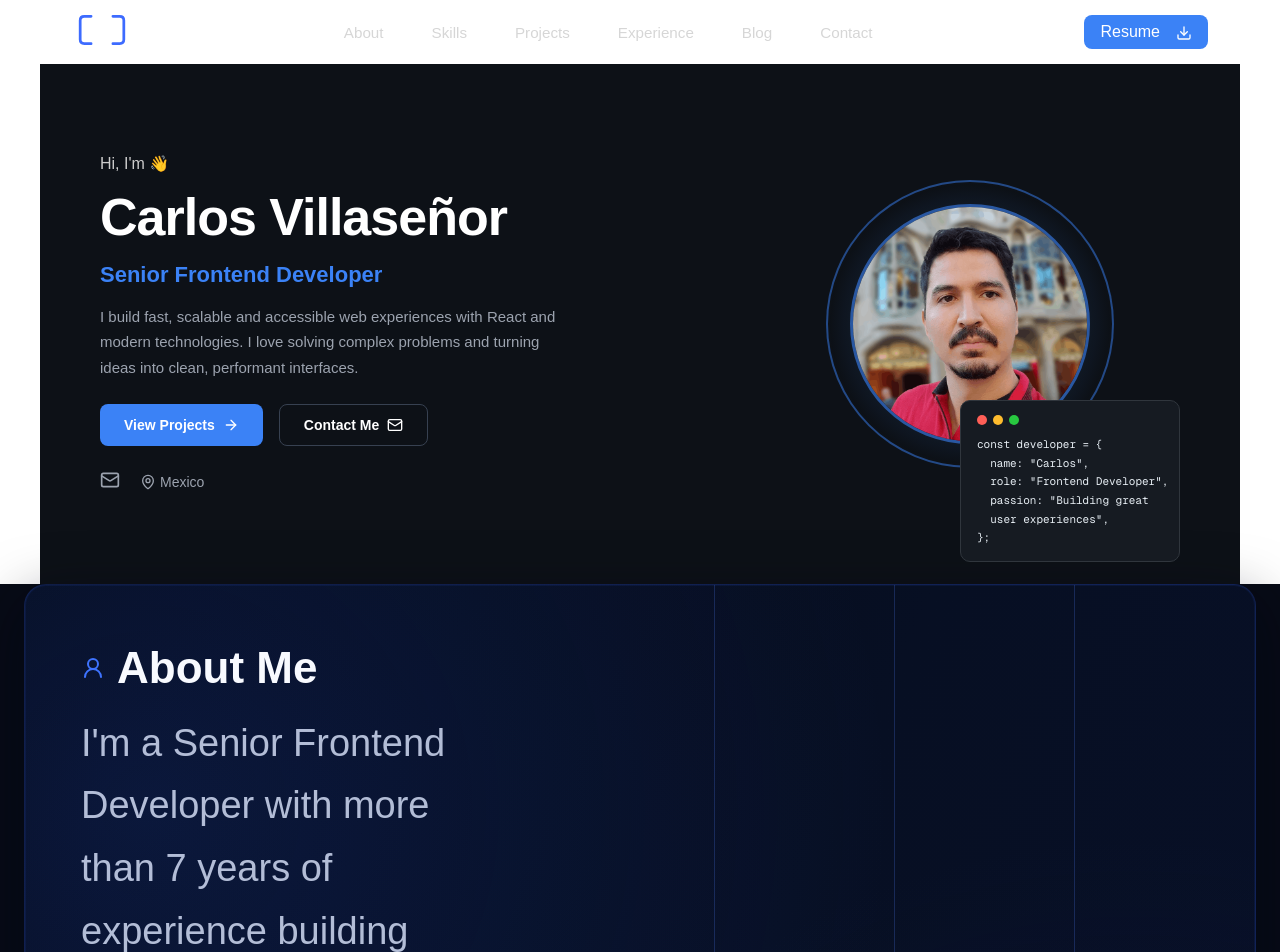
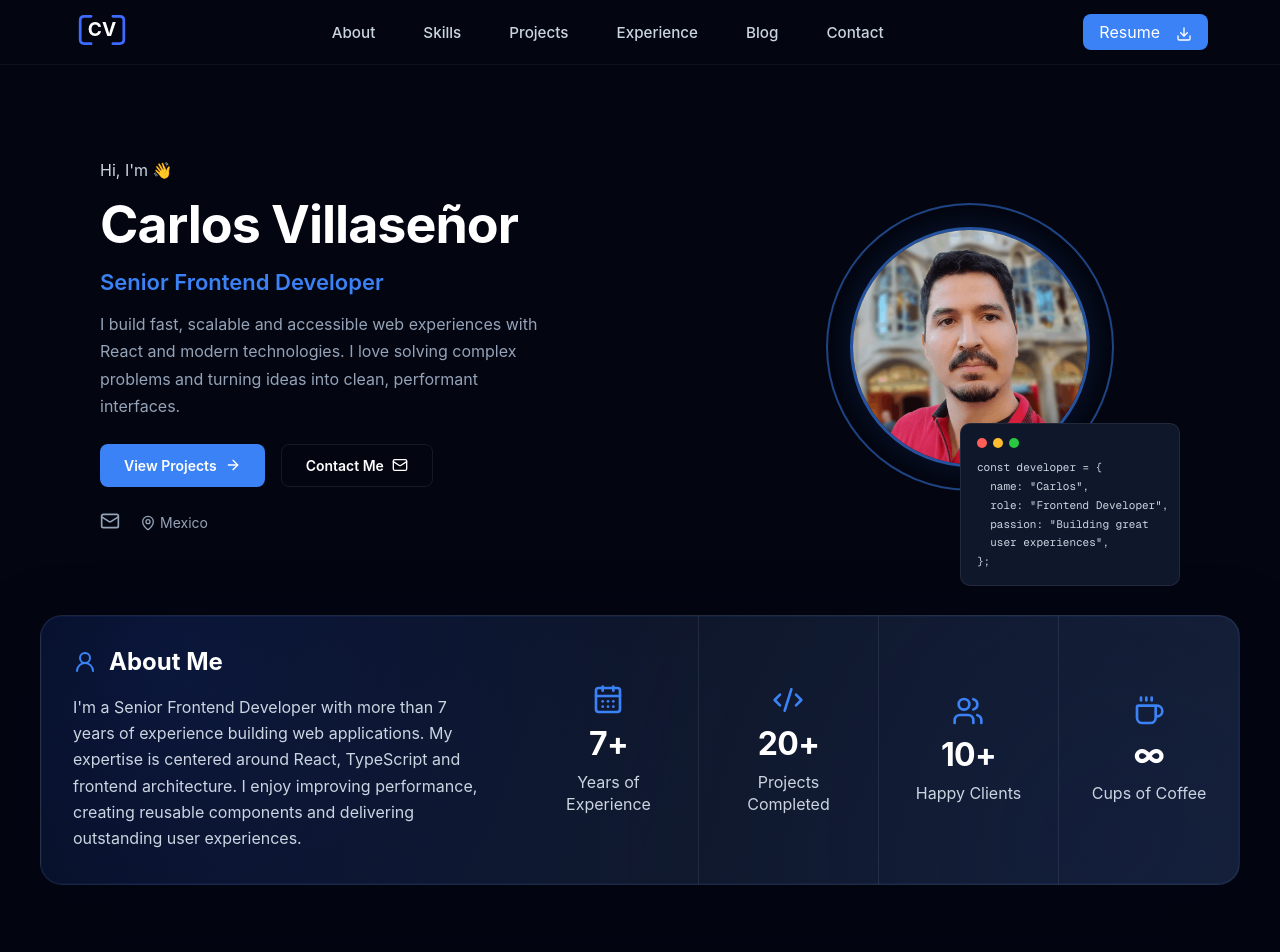
Before and after one commit to CarlosVillasenor/personal-landing-page-draft, a Next.js app: page / in a window 1280 px wide. Shown: the top 952 px of the page. Built offline with nearby package versions, Linux system fonts and the light colour scheme.

Commit message:
feat: add css variables and modify responsive styles

```diff
--- a/src/app/globals.css
+++ b/src/app/globals.css
@@ -1,17 +1,57 @@
+
 :root {
-  --background: #ffffff;
-  --foreground: #171717;
-}
+  /* ===== Colors ===== */
 
-@media (prefers-color-scheme: dark) {
-  :root {
-    --background: #0a0a0a;
-    --foreground: #ededed;
-  }
+  --color-background: #030611;
+  --color-surface: #0f172a;
+  --color-surface-light: #162033;
+
+  --color-primary: #3b82f6;
+  --color-primary-light: #60a5fa;
+  --color-primary-dark: #2563eb;
+
+  --color-text: #ffffff;
+  --color-text-secondary: #cbd5e1;
+  --color-text-muted: #94a3b8;
+
+  --color-border: rgba(255, 255, 255, 0.08);
+  --color-divider: rgba(255, 255, 255, 0.05);
+
+  --color-success: #22c55e;
+  --color-warning: #f59e0b;
+  --color-error: #ef4444;
+
+  /* ===== Layout ===== */
+
+  --container-width: 1200px;
+  --header-height: 80px;
+
+    /* ===== Typography ===== */
+
+  --font-family: "Inter", sans-serif;
+
+  --font-size-xs: .75rem;
+  --font-size-sm: .875rem;
+  --font-size-md: 1rem;
+  --font-size-lg: 1.125rem;
+  --font-size-xl: 1.5rem;
+  --font-size-2xl: 2rem;
+  --font-size-3xl: 3rem;
+  --font-size-4xl: 4rem;
+  --font-size-5xl: 5rem;
+
+  --font-weight-regular: 400;
+  --font-weight-medium: 500;
+  --font-weight-semibold: 600;
+  --font-weight-bold: 700;
+
+  --line-height-body: 1.6;
+  --line-height-heading: 1.2;
 }
 
 html {
   height: 100%;
+  font-size: 16px;
 }
 
 html,
@@ -24,9 +64,10 @@ body {
   min-height: 100%;
   display: flex;
   flex-direction: column;
-  color: var(--foreground);
-  background: var(--background);
-  font-family: Arial, Helvetica, sans-serif;
+  padding-top: var(--header-height);
+  color: var(--color-text);
+  background: var(--color-background);
+  font-family: var(--font-family);
   -webkit-font-smoothing: antialiased;
   -moz-osx-font-smoothing: grayscale;
 }
@@ -42,8 +83,20 @@ a {
   text-decoration: none;
 }
 
+.page {
+  background: var(--color-background);
+  color: var(--color-text);
+}
+
+/* @media (prefers-color-scheme: dark) {
+  :root {
+    --color-background: #030611;
+    --color-text: #ededed;
+  }
+}
+
 @media (prefers-color-scheme: dark) {
   html {
     color-scheme: dark;
   }
-}
+} */
--- a/src/app/page.module.css
+++ b/src/app/page.module.css
@@ -1,45 +0,0 @@
-.page {
-  --background: #fafafa;
-  --foreground: #fff;
-
-  --text-primary: #000;
-  --text-secondary: #666;
-
-  --button-primary-hover: #383838;
-  --button-secondary-hover: #f2f2f2;
-  --button-secondary-border: #ebebeb;
-}
-
-@media (min-width: 37.5625rem) {
-  .main {
-    padding: 7.5rem 3.75rem;
-  }
-
-  .intro {
-    gap: 24px;
-  }
-
-  .intro h1 {
-    font-size: 2.5rem;
-    line-height: 3rem;
-    letter-spacing: -2.4px;
-  }
-}
-
-@media (prefers-color-scheme: dark) {
-  .logo {
-    filter: invert();
-  }
-
-  .page {
-    --background: #000;
-    --foreground: #000;
-
-    --text-primary: #ededed;
-    --text-secondary: #999;
-
-    --button-primary-hover: #ccc;
-    --button-secondary-hover: #1a1a1a;
-    --button-secondary-border: #1a1a1a;
-  }
-}
--- a/src/app/page.tsx
+++ b/src/app/page.tsx
@@ -4,7 +4,7 @@ import About from "@/components/About/About";
 
 export default function Home() {
   return (
-    <div className={styles.page}>
+    <div className="page">
       <Jumbotron />
       <About />
     </div>
--- a/src/components/About/About.module.css
+++ b/src/components/About/About.module.css
@@ -2,19 +2,18 @@
 
 .aboutSection {
   padding: 0 1rem 3.5rem;
-	background: #070b16;
 }
 
 .panel {
   position: relative;
   max-width: 80rem;
   margin: 0 auto;
-	border: 1px solid rgba(59, 101, 255, 0.18);
+  border: 1px solid var(--color-border);
   border-radius: 22px;
   background:
     radial-gradient(circle at 10% 20%, rgba(29, 70, 190, 0.22), transparent 52%),
     radial-gradient(circle at 90% 85%, rgba(14, 30, 80, 0.3), transparent 48%),
-		linear-gradient(115deg, #050913 0%, #070f23 52%, #081028 100%);
+    linear-gradient(115deg, var(--color-background) 0%, var(--color-surface) 52%, var(--color-surface-light) 100%);
   box-shadow:
     inset 0 0 0 1px rgba(41, 86, 222, 0.1),
     0 18px 60px rgba(1, 6, 19, 0.55);
@@ -30,27 +29,27 @@
   align-items: center;
   gap: 12px;
   margin-bottom: 1.125rem;
-	font-size: 2.125rem;
+  font-size: 1.5rem;
   font-weight: 700;
-	color: #f8faff;
+  color: var(--color-text);
   line-height: 1.15;
 }
 
 .title :global(svg) {
-	color: #3e73ff;
+  color: var(--color-primary);
 }
 
 .description {
   max-width: 38.75rem;
-	font-size: 1.375rem;
+  font-size: var(--font-size-md);
   line-height: 1.65;
-	color: rgba(221, 231, 255, 0.8);
+  color: var(--color-text-secondary);
 }
 
 .stats {
   display: grid;
   grid-template-columns: 1fr 1fr;
-	border-top: 1px solid rgba(57, 91, 186, 0.38);
+  border-top: 1px solid var(--color-border);
 }
 
 .statItem {
@@ -62,36 +61,38 @@
   min-height: 10.625rem;
   padding: 1.75rem 1.125rem;
   text-align: center;
-	color: #f6f8ff;
+  color: var(--color-text);
 }
 
 .statItem:nth-child(odd) {
-	border-right: 1px solid rgba(57, 91, 186, 0.34);
+  border-right: 1px solid var(--color-border);
 }
 
 .statItem:nth-child(-n + 2) {
-	border-bottom: 1px solid rgba(57, 91, 186, 0.34);
+  border-bottom: 1px solid var(--color-border);
 }
 
 .statIcon {
-	color: #3f75ff;
+  color: var(--color-primary);
+  width: 2rem;
+  height: 2rem;
 }
 
 .statValue {
-	font-size: 1.25rem;
+  font-size: var(--font-size-2xl);
   line-height: 1;
   font-weight: 700;
   letter-spacing: -0.02em;
 }
 
 .statLabel {
-	font-size: 1.5rem;
+  font-size: var(--font-size-md);
   line-height: 1.35;
-	color: rgba(225, 233, 255, 0.84);
+  color: var(--color-text-secondary);
   max-width: 13.125rem;
 }
 
-/* - Tablet - */
+/* - Tablet (768px) - */
 
 @media (min-width: 48rem) {
   .aboutSection {
@@ -102,48 +103,43 @@
     padding: 2.125rem 2.125rem;
   }
 
-	.title {
-		font-size: 2.5rem;
-	}
-
-	.description {
-		font-size: 1.5rem;
-	}
-
   .stats {
     grid-template-columns: repeat(4, minmax(0, 1fr));
-		border-top: 1px solid rgba(57, 91, 186, 0.38);
+    border-top: 1px solid var(--color-border);
   }
 
   .statItem {
     min-height: 15.25rem;
     border-bottom: 0;
-		border-right: 1px solid rgba(57, 91, 186, 0.34);
+    border-right: 1px solid var(--color-border);
   }
 
   .statItem:last-child {
     border-right: 0;
   }
+
+  .statItem:nth-child(-n + 2) {
+    border-bottom: 0;
+  }
 }
 
-/* - Desktop - */
+/* - Small Laptop (1024px) - */
+@media (min-width: 64rem) {}
+
+/* - Desktop (1280px) - */
 
 @media (min-width: 80rem) {
   .panel {
     display: grid;
     grid-template-columns: minmax(26.25rem, 1.15fr) minmax(45rem, 1fr);
+    max-width: 75rem;
   }
 
   .aboutCopy {
-		padding: 3.625rem 3.5rem;
-	}
-
-	.title {
-		font-size: 2.75rem;
+    padding: 2rem 2rem;
   }
 
   .description {
-		font-size: 2.375rem;
     max-width: 45rem;
   }
 
@@ -153,11 +149,10 @@
 
   .statItem {
     min-height: auto;
-		padding: 3.375rem 1.5rem;
+    padding: 0rem 1.25rem;
   }
 
   .statLabel {
-		font-size: 2.375rem;
     max-width: 14.375rem;
   }
 }
--- a/src/components/About/About.tsx
+++ b/src/components/About/About.tsx
@@ -46,7 +46,7 @@ export default function About() {
 				<div className={styles.stats}>
 					{stats.map(({ icon: Icon, value, label }) => (
 						<div key={label} className={styles.statItem}>
-							<Icon size={24} className={styles.statIcon} aria-hidden="true" />
+							<Icon className={styles.statIcon} aria-hidden="true" />
 							<p className={styles.statValue}>{value}</p>
 							<p className={styles.statLabel}>{label}</p>
 						</div>
--- a/src/components/Header/Header.module.css
+++ b/src/components/Header/Header.module.css
@@ -1,4 +1,16 @@
 /* - Base (Mobile First) - */
+
+.header {
+  position: fixed;
+  top: 0;
+  left: 0;
+  right: 0;
+  width: 100%;
+  z-index: 100;
+  background: var(--color-background);
+  box-shadow: 0px 1px 2px rgba(0, 0, 0, 0.05);
+  border-bottom: 1px solid var(--color-divider);
+}
 
 .container {
   display: flex;
@@ -11,8 +23,8 @@
 
 .resumeButton {
   display: none;
-  background: #3B82F6;
-  color: white;
+  background: var(--color-primary);
+  color: var(--color-text);
   padding: 0.5rem 1rem;
   border-radius: 8px;
   transition: background .25s ease;
@@ -26,7 +38,7 @@
 
 .desktopNav a {
   position: relative;
-  color: #d6d6d6;
+  color: var(--color-text-secondary);
   text-decoration: none;
   font-size: 0.95rem;
   font-weight: 500;
@@ -50,7 +62,7 @@
   left: 0.5rem;
   width: 1.625rem;
   height: 0.125rem;
-  background: white;
+  background: var(--color-text);
   transition: all .3s ease;
 }
 
@@ -67,7 +79,7 @@
 }
 
 .desktopNav a:hover {
-  color: #ffffff;
+  color: var(--color-text);
 }
 
 /* - Animated X - */
@@ -97,7 +109,7 @@
   opacity: 0;
   background: rgba(8, 10, 25, .97);
   backdrop-filter: blur(18px);
-  border-bottom: 1px solid rgba(255,255,255,.05);
+  border-bottom: 1px solid var(--color-divider);
 }
 
 .mobileMenuOpen {
@@ -114,16 +126,16 @@
 }
 
 .mobileNav a {
-  color: white;
+  color: var(--color-text);
   text-decoration: none;
   font-size: 1.1rem;
   padding: 1rem 0;
-  border-bottom: 1px solid rgba(255,255,255,.05);
+  border-bottom: 1px solid var(--color-divider);
   transition: color .25s;
 }
 
 .mobileNav a:hover {
-  color: #3B82F6;
+  color: var(--color-primary);
 }
 
 /* - Mobile Resume Button - */
@@ -131,7 +143,8 @@
 .mobileResume {
   margin-top: 2rem;
   text-align: center;
-  background: #3B82F6;
+  background: var(--color-primary);
+  color: var(--color-text);
   padding: 1rem;
   border-radius: 12px;
   font-weight: 600;
--- a/src/components/Jumbotron/Jumbotron.module.css
+++ b/src/components/Jumbotron/Jumbotron.module.css
@@ -6,8 +6,7 @@
   gap: 32px;
   padding: 3.5rem 1.25rem 8.75rem;
   text-align: center;
-  background: #0d1117;
-  color: #fff;
+  color: var(--color-text);
 }
 
 /* - Left content - */
@@ -21,8 +20,8 @@
 }
 
 .greeting {
-  font-size: 1rem;
-  color: #ccc;
+  font-size: var(--font-size-md);
+  color: var(--color-text-secondary);
 }
 
 .name {
@@ -35,13 +34,13 @@
 .role {
   font-size: 1.25rem;
   font-weight: 600;
-  color: #3b82f6;
+  color: var(--color-primary);
 }
 
 .bio {
-  font-size: 0.9375rem;
+  font-size: var(--font-size-md);
   line-height: 1.7;
-  color: #9ca3af;
+  color: var(--color-text-muted);
   max-width: 28.75rem;
 }
 
@@ -68,8 +67,8 @@
 }
 
 .btnPrimary {
-  background: #3b82f6;
-  color: #fff;
+  background: var(--color-primary);
+  color: var(--color-text);
   border: none;
 }
 
@@ -79,12 +78,12 @@
 
 .btnSecondary {
   background: transparent;
-  color: #fff;
-  border: 1.5px solid #374151;
+  color: var(--color-text);
+  border: 1.5px solid var(--color-border);
 }
 
 .btnSecondary:hover {
-  background: #1f2937;
+  background: var(--color-surface-light);
 }
 
 /* - Meta row - */
@@ -95,16 +94,16 @@
   flex-wrap: wrap;
   gap: 20px;
   margin-top: 0.5rem;
-  color: #9ca3af;
+  color: var(--color-text-muted);
 }
 
 .meta a {
-  color: #9ca3af;
+  color: var(--color-text-muted);
   transition: color 0.2s;
 }
 
 .meta a:hover {
-  color: #fff;
+  color: var(--color-text);
 }
 
 .location {
@@ -162,8 +161,8 @@
   position: absolute;
   left: 65%;
   transform: translateX(-50%);
-  background: #161b22;
-  border: 1px solid #30363d;
+  background: var(--color-surface);
+  border: 1px solid var(--color-border);
   border-radius: 10px;
   padding: 0.875rem 1rem;
   width: min(13.75rem, 88%);
@@ -204,7 +203,7 @@
   font-family: var(--font-geist-mono), monospace;
   font-size: 0.6875rem;
   line-height: 1.7;
-  color: #e6edf3;
+  color: var(--color-text-secondary);
   white-space: pre;
 }
 
```
Lines whose indentation alone changed are shown as unchanged.
